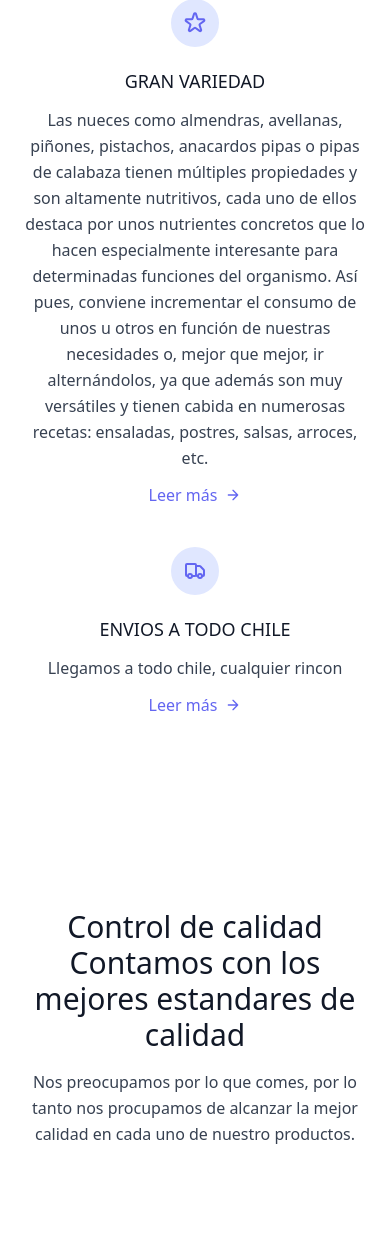
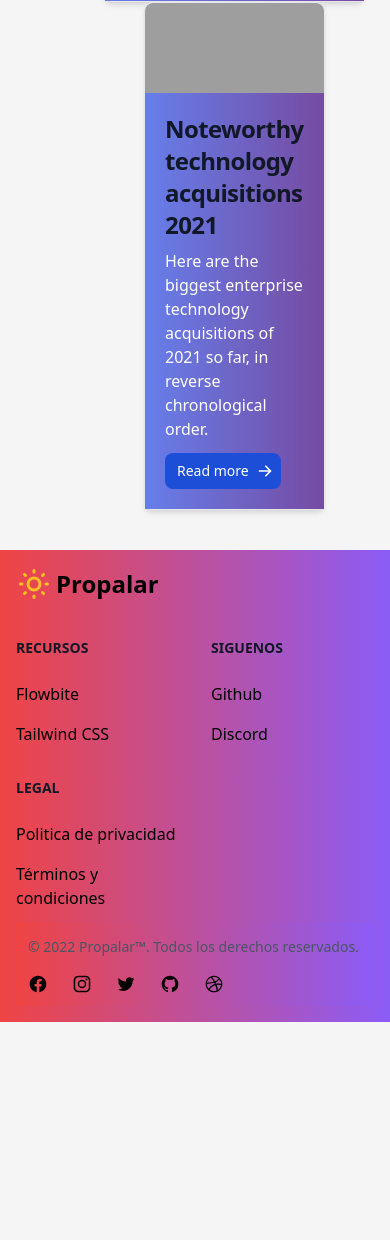
Before and after one commit to nimro7/Proyecto-de-titulo, a Django app: page /index/ in a window 390 px wide. Shown: the part 1509-2749 px from the top of the page. After the commit the page ends 2531 px from the top, so only its background shows below. Run offline with Django 3.2, Linux system fonts and the light colour scheme; grey boxes are pictures that could not be loaded.

Commit message:
cambios generales

```diff
--- a/PROPALAR/appgestion/templates/bienvenida.html
+++ b/PROPALAR/appgestion/templates/bienvenida.html
@@ -95,8 +95,9 @@
           <img src="static/img/apoyo.png" style="width: 200px" alt="patrocinio" />
         </div>
       </div>
+    </section>
   </div>
-    </section>
+
 
 
 
--- a/Propalar/appgestion/templates/index.html
+++ b/Propalar/appgestion/templates/index.html
@@ -7,124 +7,165 @@
     <meta name="viewport" content="width=device-width, initial-scale=1.0">
     <title>Document</title>
     <link href="https://unpkg.com/tailwindcss@%5E2/dist/tailwind.min.css" rel="stylesheet">
+
     <script src="https://ajax.googleapis.com/ajax/libs/jquery/3.5.1/jquery.min.js"></script>
 </head>
-<body>
+<body class="bg-gradient-to-r from-red-500 to-purple-500">
       {% include "navbar.html" %}
+    <div style="background: whitesmoke">
+      <div class="container mx-auto px-6 text-center">
+        <h2 class="text-4xl font-bold mb-2 text-gray-700">
+          Bienvenido a Propalar
+        </h2>
+        <h3 class="text-2xl mb-8 text-gray-700">
+          Revisa los siguientes proyectos, de los cuales puedes inspirarte o apoyarlos!
+        </h3>
 
-      <div class="flex items-center justify-center flex-wrap w-full h-12 bg-gray-500 text-white space-x-6 md:space-x-10 px-6 font-bold">
-        {% comment %} API {% endcomment %}
-            <div class="flex">
-              <h1 class="">Valor UF  $</h1>
-              <p id="valorUf" class=""></p>
-            </div>
-            <div class="flex">
-              <h1 class="">Valor IPC $</h1>
-              <p id="valorIpc" class=""></p>
-            </div>
-            <div class="flex">
-              <h1 class="">Valor Dolar $</h1>
-              <p id="valorDolar" class=""></p>
-            </div>
-            <div class="flex">
-              <h1 class="">Valor UTM $</h1>
-              <p id="valorUtm" class=""></p>
-            </div>
-
-
-      </div>
-
-      <section class="text-gray-700 body-font">
-
-        <div class="container mx-auto flex px-5 py-24 md:flex-row flex-col items-center">
-          <div class="lg:flex-grow md:w-1/2 lg:pr-24 md:pr-16 flex flex-col md:items-start md:text-left mb-16 md:mb-0 items-center text-center">
-            <h1 class="title-font sm:text-4xl text-3xl mb-4 font-medium text-gray-900">Bienvenidos a nuestra tienda
-              <br class="hidden lg:inline-block">Despacho a domicilio
-            </h1>
-            <p class="mb-8 leading-relaxed">Bienvenido a Rapidín Maní. Estamos felices de que estés aquí. Creamos esta tienda porque queríamos crear un espacio confiable e inspirador con todo lo que necesitas para alimentarte y vivir bien </p>
-
-          </div>
-          <div class="lg:max-w-lg lg:w-full md:w-1/2 w-5/6">
-            <img class="object-cover object-center rounded" alt="hero" src="{% static 'img/miel.jpg' %}">
+        <button class="bg-white font-bold rounded-full py-4 px-8 mr-20 mt-20 shadow-lg uppercase tracking-wider">
+          <a href="/login">Crea tu proyecto</a>
+        </button>
+        <button class="bg-white font-bold rounded-full py-4 px-8 shadow-lg uppercase tracking-wider">
+          <a href="/explorar">Explora otros proyectos</a>
+        </button>
       </div>
     </div>
-      </section>
-
-      <section class="text-gray-700 body-font border-t border-gray-200">
-        <div class="container px-5 py-24 mx-auto flex flex-wrap">
-          <div class="lg:w-1/2 w-full mb-10 lg:mb-0 rounded-lg overflow-hidden">
-            <img alt="feature" class="object-cover object-center h-full w-full" src="{% static 'img/frutosSecos.jpg' %}">
-          </div>
-          <div class="flex flex-col flex-wrap lg:py-6 -mb-10 lg:w-1/2 lg:pl-12 lg:text-left text-center">
-            <div class="flex flex-col mb-10 lg:items-start items-center">
-              <div class="w-12 h-12 inline-flex items-center justify-center rounded-full bg-indigo-100 text-indigo-500 mb-5">
-                <svg xmlns="http://www.w3.org/2000/svg" class="h-6 w-6" fill="none" viewBox="0 0 24 24" stroke="currentColor">
-                  <path stroke-linecap="round" stroke-linejoin="round" stroke-width="2" d="M16 7a4 4 0 11-8 0 4 4 0 018 0zM12 14a7 7 0 00-7 7h14a7 7 0 00-7-7z" />
-                </svg>
-              </div>
-              <div class="flex-grow">
-                <h2 class="text-gray-900 text-lg title-font font-medium mb-3">LA MEJOR ATENCIÓN AL CLIENTE</h2>
-                <p class="leading-relaxed text-base">Te tratamos como un amigo, estamos para resolver todas tus dudas.</p>
-                <a class="mt-3 text-indigo-500 inline-flex items-center">Leer más
-                  <svg fill="none" stroke="currentColor" stroke-linecap="round" stroke-linejoin="round" stroke-width="2" class="w-4 h-4 ml-2" viewBox="0 0 24 24">
-                    <path d="M5 12h14M12 5l7 7-7 7"></path>
+  <div style="background:whitesmoke">
+    <section class="container mx-auto px-6 p-10">
+      <h2 class="text-4xl font-bold text-center text-gray-700 mb-20">
+          Proyectos populares
+      </h2>
+          <div class="flex items-center flex-wrap mx-10">
+            <div class="max-w-sm bg-white rounded-lg border border-gray-200 shadow-md dark:bg-gray-800 dark:border-gray-700">
+              <a href="#">
+            <img class="rounded-t-lg" src="https://picsum.photos/400/200" alt="" />
+            </a>
+          <div class="p-5" style="background: linear-gradient(90deg, #667eea 0%, #764ba2 100%)">
+            <a href="#">
+            <h5
+                class="mb-2 text-2xl font-bold tracking-tight text-gray-900 dark:text-white"
+            >
+                Noteworthy technology acquisitions 2021
+            </h5>
+            </a>
+            <p class="mb-3 font-normal text-white dark:text-gray-400">
+            Here are the biggest enterprise technology acquisitions of 2021 so
+            far, in reverse chronological order.
+            </p>
+            <a
+            href="#"
+            class="inline-flex items-center py-2 px-3 text-sm font-medium text-center text-white bg-blue-700 rounded-lg hover:bg-blue-800 focus:ring-4 focus:outline-none focus:ring-blue-300 dark:bg-blue-600 dark:hover:bg-blue-700 dark:focus:ring-blue-800"
+            >
+            Read more
+            <svg
+                class="ml-2 -mr-1 w-4 h-4"
+                fill="currentColor"
+                viewBox="0 0 20 20"
+                xmlns="http://www.w3.org/2000/svg"
+            >
+                <path
+                fill-rule="evenodd"
+                d="M10.293 3.293a1 1 0 011.414 0l6 6a1 1 0 010 1.414l-6 6a1 1 0 01-1.414-1.414L14.586 11H3a1 1 0 110-2h11.586l-4.293-4.293a1 1 0 010-1.414z"
+                clip-rule="evenodd"
+                ></path>
             </svg>
             </a>
             </div>
           </div>
-            <div class="flex flex-col mb-10 lg:items-start items-center">
-              <div class="w-12 h-12 inline-flex items-center justify-center rounded-full bg-indigo-100 text-indigo-500 mb-5">
-                <svg xmlns="http://www.w3.org/2000/svg" class="h-6 w-6" fill="none" viewBox="0 0 24 24" stroke="currentColor">
-               <path stroke-linecap="round" stroke-linejoin="round" stroke-width="2" d="M11.049 2.927c.3-.921 1.603-.921 1.902 0l1.519 4.674a1 1 0 00.95.69h4.915c.969 0 1.371 1.24.588 1.81l-3.976 2.888a1 1 0 00-.363 1.118l1.518 4.674c.3.922-.755 1.688-1.538 1.118l-3.976-2.888a1 1 0 00-1.176 0l-3.976 2.888c-.783.57-1.838-.197-1.538-1.118l1.518-4.674a1 1 0 00-.363-1.118l-3.976-2.888c-.784-.57-.38-1.81.588-1.81h4.914a1 1 0 00.951-.69l1.519-4.674z" />
-              </svg>
-              </div>
-              <div class="flex-grow">
-                <h2 class="text-gray-900 text-lg title-font font-medium mb-3">GRAN VARIEDAD</h2>
-                <p class="leading-relaxed text-base"> Las nueces como almendras, avellanas, piñones, pistachos, anacardos pipas o pipas de calabaza tienen múltiples propiedades y son altamente nutritivos, cada uno de ellos destaca por unos nutrientes concretos que lo hacen especialmente interesante para determinadas funciones del organismo. Así pues, conviene incrementar el consumo de unos u otros en función de nuestras necesidades o, mejor que mejor, ir alternándolos, ya que además son muy versátiles y tienen cabida en numerosas recetas: ensaladas, postres, salsas, arroces, etc.</p>
-                <a class="mt-3 text-indigo-500 inline-flex items-center">Leer más
-                  <svg fill="none" stroke="currentColor" stroke-linecap="round" stroke-linejoin="round" stroke-width="2" class="w-4 h-4 ml-2" viewBox="0 0 24 24">
-                    <path d="M5 12h14M12 5l7 7-7 7"></path>
+
+          <div class="flex items-center flex-wrap mx-10">
+            <div class="max-w-sm bg-white rounded-lg border border-gray-200 shadow-md dark:bg-gray-800 dark:border-gray-700">
+              <a href="#">
+                <img class="rounded-t-lg" src="https://picsum.photos/400/200" alt="" />
+              </a>
+            <div class="p-5" style="background: linear-gradient(90deg, #667eea 0%, #764ba2 100%)">
+              <a href="#">
+                <h5
+                  class="mb-2 text-2xl font-bold tracking-tight text-gray-900 dark:text-white"
+                >
+                Noteworthy technology acquisitions 2021
+                </h5>
+              </a>
+              <p class="mb-3 font-normal text-white dark:text-gray-400">
+              Here are the biggest enterprise technology acquisitions of 2021 so
+              far, in reverse chronological order.
+              </p>
+              <a
+              href="#"
+              class="inline-flex items-center py-2 px-3 text-sm font-medium text-center text-white bg-blue-700 rounded-lg hover:bg-blue-800 focus:ring-4 focus:outline-none focus:ring-blue-300 dark:bg-blue-600 dark:hover:bg-blue-700 dark:focus:ring-blue-800"
+              >
+              Read more
+            <svg
+                class="ml-2 -mr-1 w-4 h-4"
+                fill="currentColor"
+                viewBox="0 0 20 20"
+                xmlns="http://www.w3.org/2000/svg"
+            >
+                <path
+                fill-rule="evenodd"
+                d="M10.293 3.293a1 1 0 011.414 0l6 6a1 1 0 010 1.414l-6 6a1 1 0 01-1.414-1.414L14.586 11H3a1 1 0 110-2h11.586l-4.293-4.293a1 1 0 010-1.414z"
+                clip-rule="evenodd"
+                ></path>
             </svg>
             </a>
         </div>
           </div>
-            <div class="flex flex-col mb-10 lg:items-start items-center">
-              <div class="w-12 h-12 inline-flex items-center justify-center rounded-full bg-indigo-100 text-indigo-500 mb-5">
-                <svg xmlns="http://www.w3.org/2000/svg" class="h-6 w-6" fill="none" viewBox="0 0 24 24" stroke="currentColor">
-                <path d="M9 17a2 2 0 11-4 0 2 2 0 014 0zM19 17a2 2 0 11-4 0 2 2 0 014 0z" />
-                 <path stroke-linecap="round" stroke-linejoin="round" stroke-width="2" d="M13 16V6a1 1 0 00-1-1H4a1 1 0 00-1 1v10a1 1 0 001 1h1m8-1a1 1 0 01-1 1H9m4-1V8a1 1 0 011-1h2.586a1 1 0 01.707.293l3.414 3.414a1 1 0 01.293.707V16a1 1 0 01-1 1h-1m-6-1a1 1 0 001 1h1M5 17a2 2 0 104 0m-4 0a2 2 0 114 0m6 0a2 2 0 104 0m-4 0a2 2 0 114 0" />
-              </svg>
-              </div>
-              <div class="flex-grow">
-                <h2 class="text-gray-900 text-lg title-font font-medium mb-3">ENVIOS A TODO CHILE</h2>
-                <p class="leading-relaxed text-base">Llegamos a todo chile, cualquier rincon </p>
-                <a class="mt-3 text-indigo-500 inline-flex items-center">Leer más
-                  <svg fill="none" stroke="currentColor" stroke-linecap="round" stroke-linejoin="round" stroke-width="2" class="w-4 h-4 ml-2" viewBox="0 0 24 24">
-                    <path d="M5 12h14M12 5l7 7-7 7"></path>
+
+          <div class="flex items-center flex-wrap mx-10">
+            <div class="max-w-sm bg-white rounded-lg border border-gray-200 shadow-md dark:bg-gray-800 dark:border-gray-700">
+        <a href="#">
+            <img class="rounded-t-lg" src="https://picsum.photos/400/200" alt="" />
+        </a>
+        <div class="p-5" style="background: linear-gradient(90deg, #667eea 0%, #764ba2 100%)">
+            <a href="#">
+            <h5
+                class="mb-2 text-2xl font-bold tracking-tight text-gray-900 dark:text-white">
+                Noteworthy technology acquisitions 2021
+            </h5>
+            </a>
+            <p class="mb-3 font-normal text-white dark:text-gray-400" >
+            Here are the biggest enterprise technology acquisitions of 2021 so
+            far, in reverse chronological order.
+            </p>
+            <a
+            href="#"
+            class="inline-flex items-center py-2 px-3 text-sm font-medium text-center text-white bg-blue-700 rounded-lg hover:bg-blue-800 focus:ring-4 focus:outline-none focus:ring-blue-300 dark:bg-blue-600 dark:hover:bg-blue-700 dark:focus:ring-blue-800"
+            >
+            Read more
+            <svg
+                class="ml-2 -mr-1 w-4 h-4"
+                fill="currentColor"
+                viewBox="0 0 20 20"
+                xmlns="http://www.w3.org/2000/svg"
+            >
+                <path
+                fill-rule="evenodd"
+                d="M10.293 3.293a1 1 0 011.414 0l6 6a1 1 0 010 1.414l-6 6a1 1 0 01-1.414-1.414L14.586 11H3a1 1 0 110-2h11.586l-4.293-4.293a1 1 0 010-1.414z"
+                clip-rule="evenodd"
+                ></path>
             </svg>
             </a>
+
         </div>
+
           </div>
+
+    </section>
   </div>
-        </div>
-      </section>
-      <section class="text-gray-700 body-font">
-        <div class="container mx-auto flex px-5 py-24 md:flex-row flex-col items-center">
-          <div class="lg:flex-grow md:w-1/2 lg:pr-24 md:pr-16 flex flex-col md:items-start md:text-left mb-16 md:mb-0 items-center text-center">
-            <h1 class="title-font sm:text-4xl text-3xl mb-4 font-medium text-gray-900">Control de calidad
-              <br class="hidden lg:inline-block">Contamos con los mejores estandares de calidad
-            </h1>
-            <p class="mb-8 leading-relaxed">Nos preocupamos por lo que comes, por lo tanto nos procupamos de alcanzar la mejor calidad en cada uno de nuestro productos.</p>
-          </div>
-          <div class="lg:max-w-lg lg:w-full md:w-1/2 w-5/6">
-            <img class="object-cover object-center rounded" alt="hero" src="{% static 'img/legumbres.jpg' %}">
-          </div>
-        </div>
-      </section>
+
+
+
+
+
+
+
+
+
+
+
+
       {% include "footer.html" %}
 
-    <!-- Javascript -->
-    <script type= 'text/javascript' src="{% static 'js/api.js' %}"></script>
+
 </body>
 
 </html>
--- a/Propalar/appgestion/templates/logins.html
+++ b/Propalar/appgestion/templates/logins.html
@@ -9,7 +9,7 @@
     <link href="https://unpkg.com/tailwindcss@%5E2/dist/tailwind.min.css" rel="stylesheet">
 
 </head>
-<body>
+<body class="bg-gradient-to-r from-red-500 to-purple-500">
   {% include "navbar2.html" %}
     <div class="h5-screen min-h-screen max-h-screen bg-gray-200 flex justify-center items-center p-4">
         <div class="bg-white shadow w-full p-4 rounded shadow-2xl text-gray-700 sm:w-96">
--- a/Propalar/appgestion/templates/registro.html
+++ b/Propalar/appgestion/templates/registro.html
@@ -8,7 +8,7 @@
     <title>registro</title>
     <link href="https://unpkg.com/tailwindcss@%5E2/dist/tailwind.min.css" rel="stylesheet">
 </head>
-<body>
+<body class="bg-gradient-to-r from-red-500 to-purple-500">
     {% include "navbar2.html" %}
 
 
```
Also changed, not shown: PROPALAR/appgestion/templates/contacto.html (+14 -3 lines), PROPALAR/appgestion/templates/crear.html (+17 -1 lines), PROPALAR/appgestion/templates/explorar.html (+16 -2 lines). Lines whose indentation alone changed are shown as unchanged.
